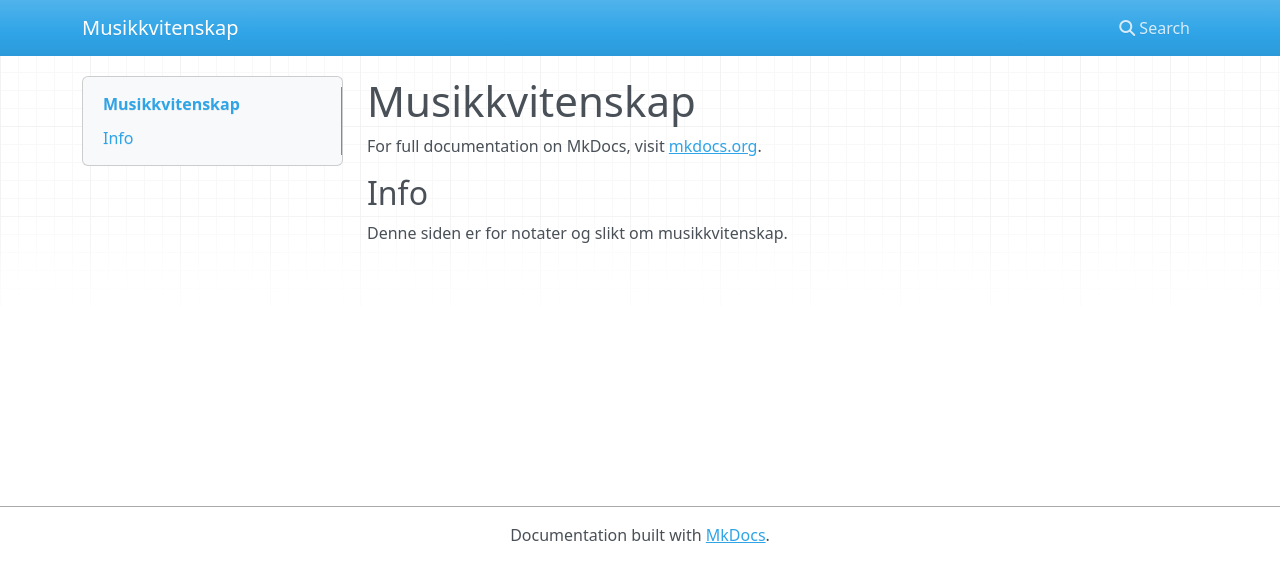
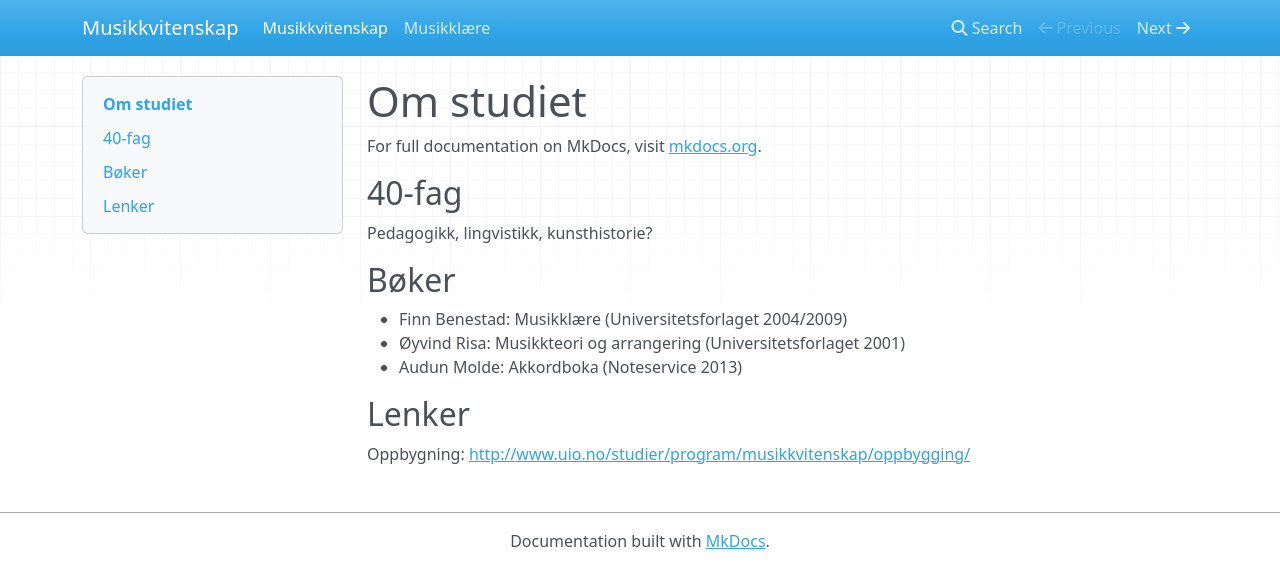
Before and after one commit to longegg/musikkvitenskap, an MkDocs documentation site: the page built from docs/index.md, in a window 1280 px wide. Shown: the top 588 px of the page. Built offline with MkDocs 1.6.1, drawn with Linux system fonts in a browser that asks for light colours; nearby versions of some CDN libraries; old or Windows-style settings are respelled for this version of MkDocs.

Commit message:
More pages added.

```diff
--- a/docs/index.md
+++ b/docs/index.md
@@ -1,7 +1,17 @@
-# Musikkvitenskap
+# Om studiet
 
 For full documentation on MkDocs, visit [mkdocs.org](http://mkdocs.org).
 
-## Info
+## 40-fag
 
-Denne siden er for notater og slikt om musikkvitenskap.
+Pedagogikk, lingvistikk, kunsthistorie?
+
+## Bøker
+
+- Finn Benestad: Musikklære (Universitetsforlaget 2004/2009)
+- Øyvind Risa: Musikkteori og arrangering (Universitetsforlaget 2001)
+- Audun Molde: Akkordboka (Noteservice 2013)
+
+## Lenker
+
+Oppbygning: <http://www.uio.no/studier/program/musikkvitenskap/oppbygging/>
--- a/mkdocs.yml
+++ b/mkdocs.yml
@@ -1 +1,5 @@
 site_name: Musikkvitenskap
+pages:
+  - Musikkvitenskap: 'index.md'
+  - Musikklære: 'musikklaere.md'
+#theme: readthedocs
```
Also changed, not shown: docs/musikklaere.md (added, +7 -0 lines).
